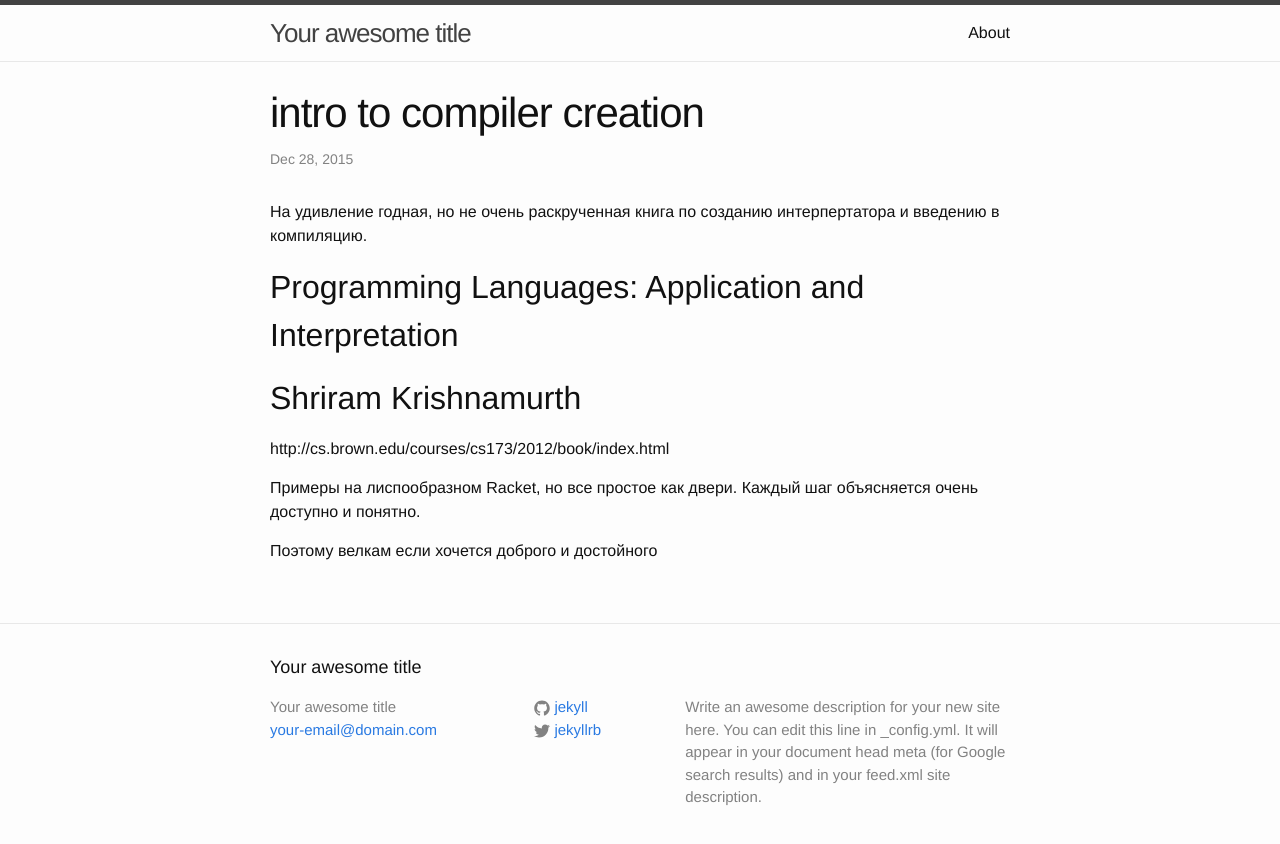
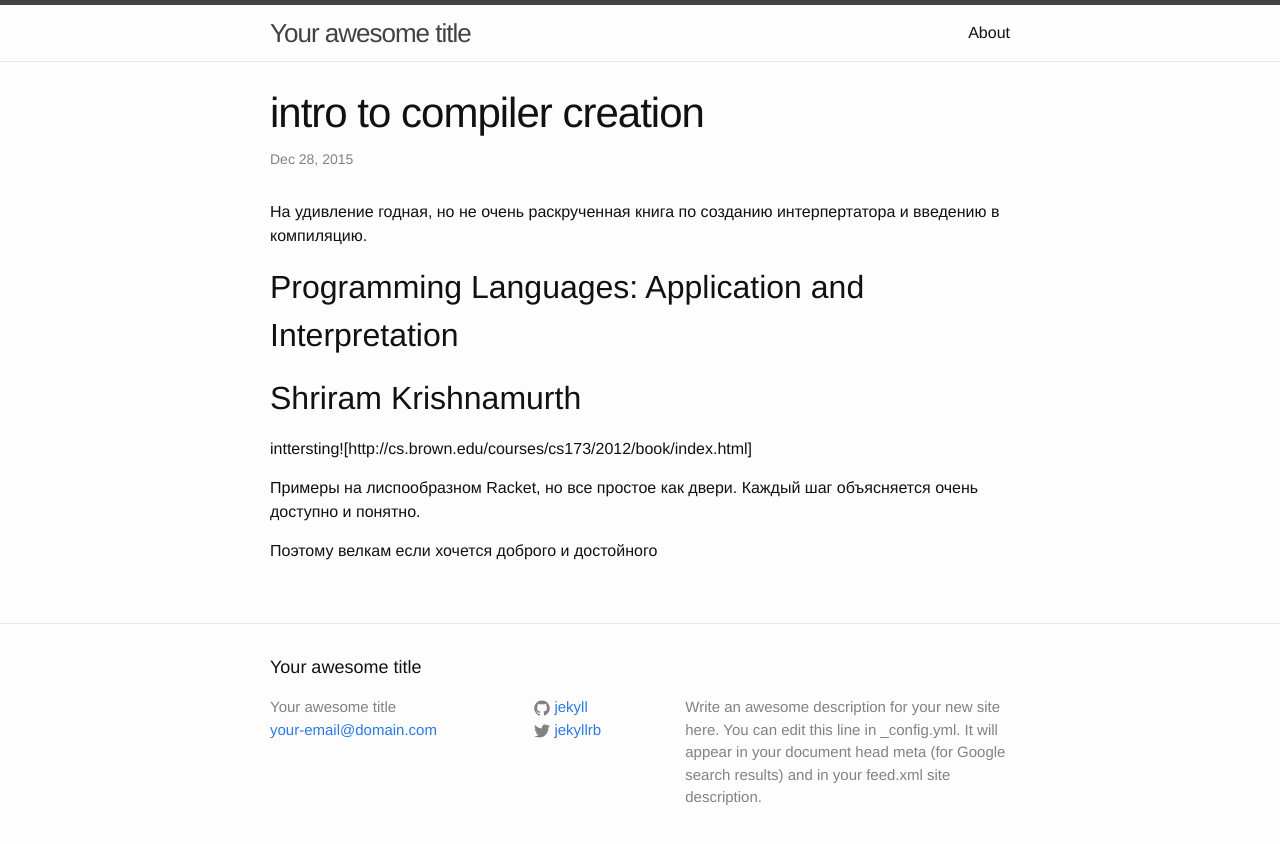
Before and after one commit to mungobungo/mungobungo.github.io, a Jekyll site: the page built from _posts/2015-12-28-interpretation_and_programming_languages.markdown, in a window 1280 px wide. Shown: the top 844 px of the page. Built offline with Jekyll 4.4.1, drawn with Linux system fonts in a browser that asks for light colours.

Commit message:
little formatting for interpretation

```diff
--- a/_posts/2015-12-28-interpretation_and_programming_languages.markdown
+++ b/_posts/2015-12-28-interpretation_and_programming_languages.markdown
@@ -8,9 +8,10 @@ categories: link programming schema lisp eval interpretation
 На удивление годная, но не очень раскрученная книга по созданию интерпертатора и введению в компиляцию.
 
 ## Programming Languages: Application and Interpretation
+
 ## Shriram Krishnamurth
 
-http://cs.brown.edu/courses/cs173/2012/book/index.html
+inttersting![http://cs.brown.edu/courses/cs173/2012/book/index.html]
 
 Примеры на лиспообразном Racket, но все простое как двери. Каждый шаг объясняется очень доступно и понятно.
 
```
